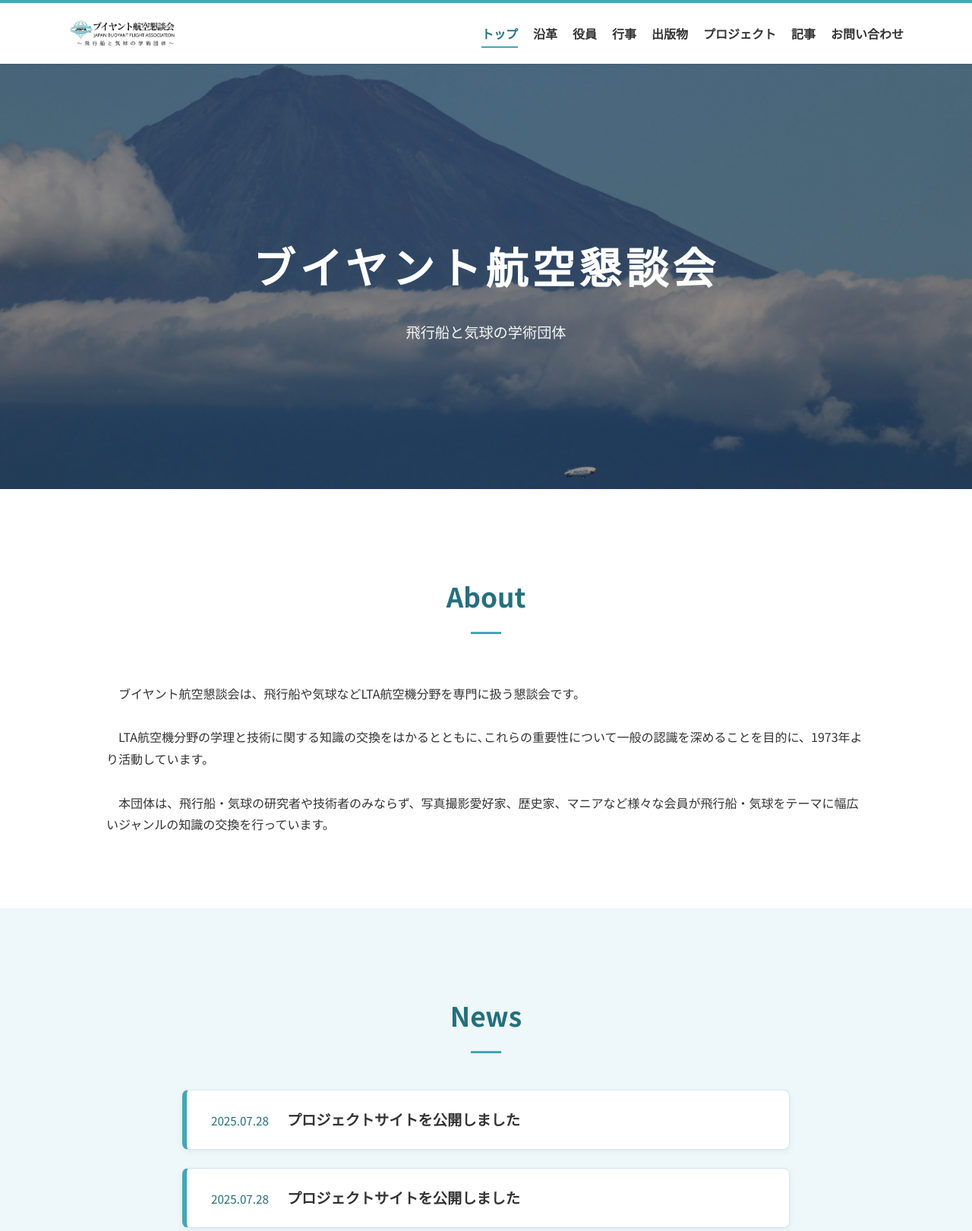
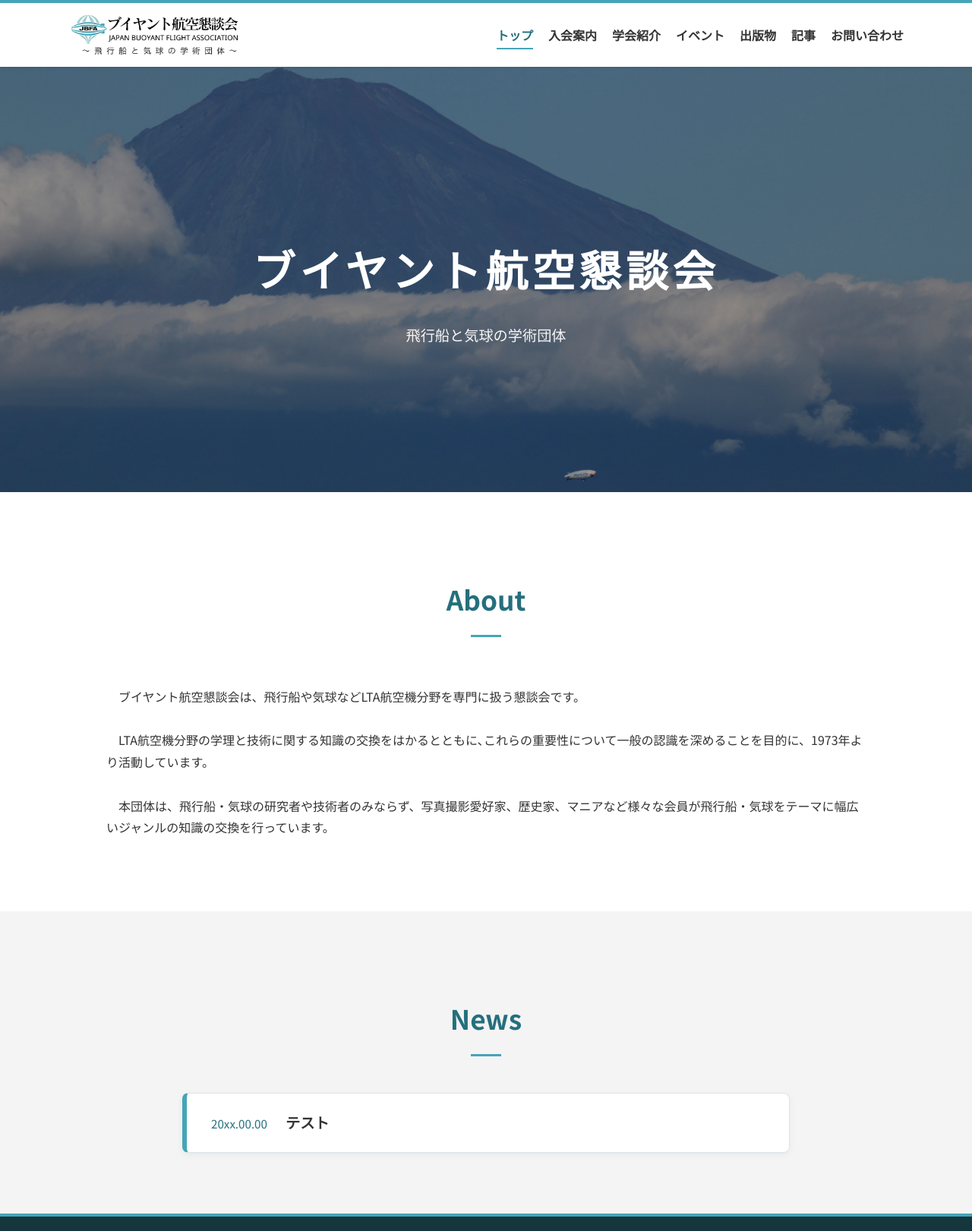
Before and after one commit to Oyama0223/airship_demo, a plain HTML site: page index.html in a window 1280 px wide. Shown: the top 1621 px of the page at 76% size. Drawn offline with Linux system fonts and the light colour scheme.

Commit message:
Update index.html

```diff
--- a/index.html
+++ b/index.html
@@ -19,6 +19,7 @@
             /* 背景用の淡い色 */
             --main-pale: #eef7f9;
 
+            --light-gray: #f4f4f4;
             --medium-gray: #7a8a8e;
             --border-gray: #d6e6ea;
             --text-color: #333333;
@@ -41,7 +42,7 @@
             box-shadow: 0 1px 3px rgba(0,0,0,0.1);
         }
         .logo a { display: flex; align-items: center; text-decoration: none; }
-        .logo-img { height: 40px; width: auto; display: block; transition: opacity 0.3s; }
+        .logo-img { height: 64px; width: auto; max-width: 100%; display: block; transition: opacity 0.3s; }
         .logo-img:hover { opacity: 0.8; }
         nav {
             display: flex;
@@ -65,7 +66,7 @@
         .content-flex { display: flex; gap: 50px; align-items: center; flex-wrap: wrap; }
         .text { flex: 1.2; min-width: 300px; }
         .image-box { flex: 0.8; min-width: 300px; background: var(--main-pale); border-radius: 4px; overflow: hidden; box-shadow: 0 4px 12px rgba(0,0,0,0.05); }
-        .bg-light { background-color: var(--main-pale); }
+        .bg-light { background-color: var(--light-gray); }
         .bg-dark { background-color: var(--main-dark); color: var(--white); text-align: center; }
         .bg-dark .section-title { color: var(--white); }
         .bg-dark .section-title::after { background: var(--white); }
@@ -132,6 +133,7 @@
             nav { flex-direction: column; padding: 15px 0; gap: 15px; }
             nav ul { justify-content: center; flex-wrap: wrap; gap: 10px; }
             nav ul li { margin: 0 10px; }
+            .logo-img { height: 52px; }
             .hero { height: 50vh; }
             .container { padding: 3rem 20px; }
             .section-title { font-size: 1.8rem; }
@@ -161,11 +163,10 @@
         </div>
         <ul>
             <li><a href="index.html" class="active">トップ</a></li>
-            <li><a href="history.html">沿革</a></li>
-            <li><a href="executives.html">役員</a></li>
-            <li><a href="events.html">行事</a></li>
+                        <li><a href="membership.html">入会案内</a></li>
+            <li><a href="history.html">学会紹介</a></li>
+            <li><a href="events.html">イベント</a></li>
             <li><a href="publications.html">出版物</a></li>
-            <li><a href="projects.html">プロジェクト</a></li>
             <li><a href="articles.html">記事</a></li>
             <li><a href="contact.html">お問い合わせ</a></li>
         </ul>
@@ -200,12 +201,8 @@
             <!-- 新しいお知らせは一番上に追加してください -->
             <div class="news-list">
                 <a href="news1.html" class="news-link-card">
-                    <span class="news-date">2025.07.28</span>
-                    <h3>プロジェクトサイトを公開しました</h3>
-                </a>
-                <a href="news1.html" class="news-link-card">
-                    <span class="news-date">2025.07.28</span>
-                    <h3>プロジェクトサイトを公開しました</h3>
+                    <span class="news-date">20xx.00.00</span>
+                    <h3>テスト</h3>
                 </a>
             </div>
 
```
